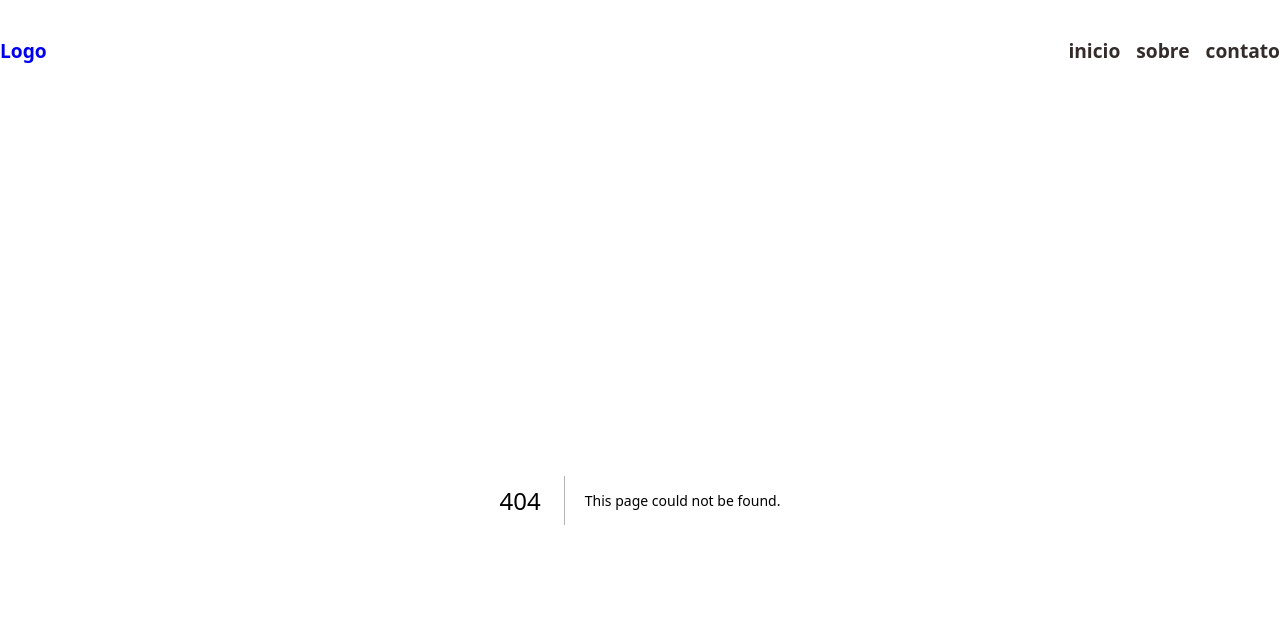
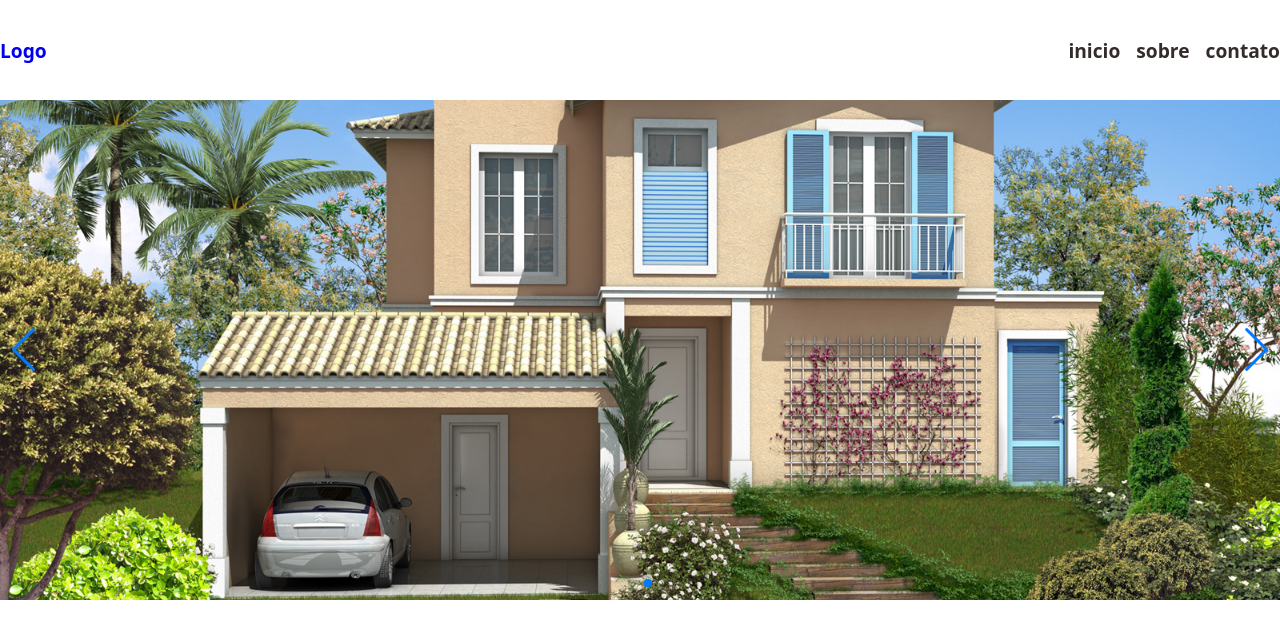
Before and after one commit to leonardofx1/imobiliaria, a Next.js app: page /propertyDetails/1 in a window 1280 px wide. Before the commit this address had no page. Shown: the top 638 px of the page. Built offline with nearby package versions, Linux system fonts and the light colour scheme.

Commit message:
add swiper js

```diff
--- a/package.json
+++ b/package.json
@@ -12,7 +12,8 @@
     "next": "14.1.0",
     "react": "^18",
     "react-dom": "^18",
-    "react-icons": "^5.0.1"
+    "react-icons": "^5.0.1",
+    "swiper": "^11.0.5"
   },
   "devDependencies": {
     "@types/node": "^20",
--- /dev/null
+++ b/src/app/propertyDetails/[id]/page.tsx
@@ -0,0 +1,19 @@
+import Image from 'next/image';
+import casa from '../../../../public/casa.jpg'
+import style from   './style.module.scss'
+import { SwiperDetails } from '@/components/SwiperDetails';
+
+const PropertyDetails = ({params} : {params: {id:string}})=> {
+
+     return (
+
+         <main className={style.containerMain}>
+            <section>
+                <SwiperDetails />
+            </section>
+        </main>
+     )
+
+}
+
+export default PropertyDetails
--- /dev/null
+++ b/src/app/propertyDetails/[id]/style.module.scss
@@ -0,0 +1,18 @@
+
+
+.containerMain {
+    max-width: 1280px;
+    height: auto;
+    width: 100%;
+
+    margin: 0 auto;
+
+
+    section {
+        display: flex;
+        justify-content: center;
+        width:100%;
+        height: 1000px;
+
+    }
+}
--- a/src/components/Card/index.tsx
+++ b/src/components/Card/index.tsx
@@ -12,7 +12,7 @@ export const Card = () => {
   return (
     <>
       <article>
-        <Link href='/produtos'>
+        <Link href='/propertyDetails/1'>
         <ul className={style.cardBody}>
           <li>
             <Image unoptimized src={casa} alt='casa' height={200} width={200} />
--- /dev/null
+++ b/src/components/SwiperDetails/index.tsx
@@ -0,0 +1,27 @@
+'use client'
+import { Swiper, SwiperSlide } from 'swiper/react'
+import 'swiper/css'
+import 'swiper/css/pagination'
+import 'swiper/css/navigation'
+import './style.css'
+import { Pagination, Navigation, Autoplay } from 'swiper/modules'
+
+export const SwiperDetails = () => {
+  return (
+    <>
+      <Swiper
+        slidesPerView={1}
+        spaceBetween={30}
+        loop={true}
+        pagination={{ clickable: true }}
+        navigation={true}
+        modules={[Autoplay, Pagination, Navigation]}
+        autoplay={{delay:5000,disableOnInteraction:false}}
+        className="mySwiper"
+      >
+        <SwiperSlide><img src='/casa.jpg' alt="Descrição da imagem" /></SwiperSlide>
+        <SwiperSlide><img src='/casa.jpg' alt="Descrição da imagem" /></SwiperSlide>
+      </Swiper>
+    </>
+  )
+}
--- /dev/null
+++ b/src/components/SwiperDetails/style.css
@@ -0,0 +1,26 @@
+
+  .swiper {
+    width: 100%;
+    height: 100%;
+
+    max-height: 500px;
+    margin: 0 auto;
+  }
+
+  .swiper-slide {
+    text-align: center;
+    font-size: 18px;
+
+
+    /* Center slide text vertically */
+    display: flex;
+    justify-content: center;
+    align-items: center;
+  }
+
+  .swiper-slide img {
+    display: block;
+    width: 100%;
+    height: 100%;
+    object-fit: cover;
+  }
```
Also changed, not shown: 1 other file (tests, documents, lock files or other folders).
